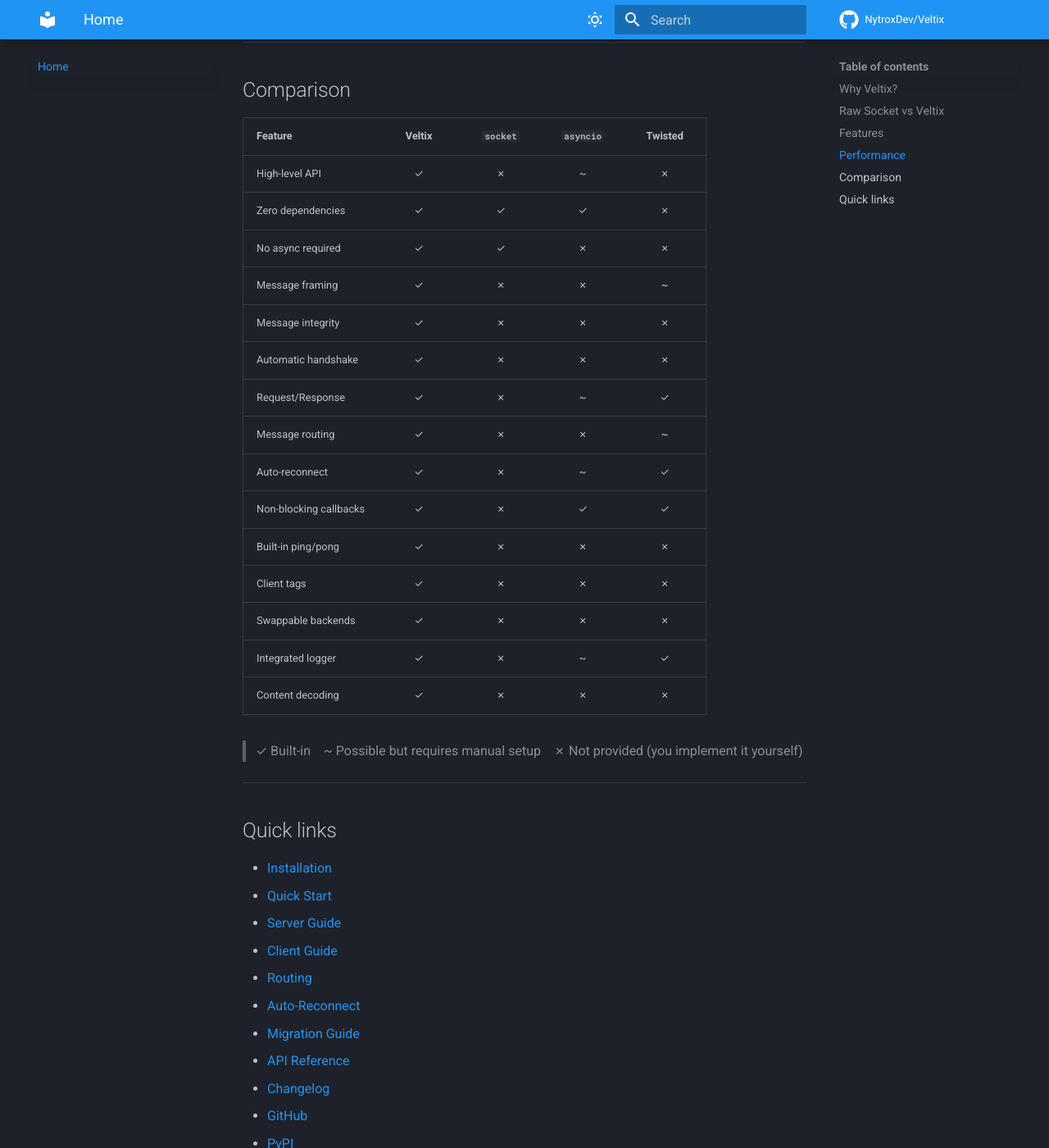
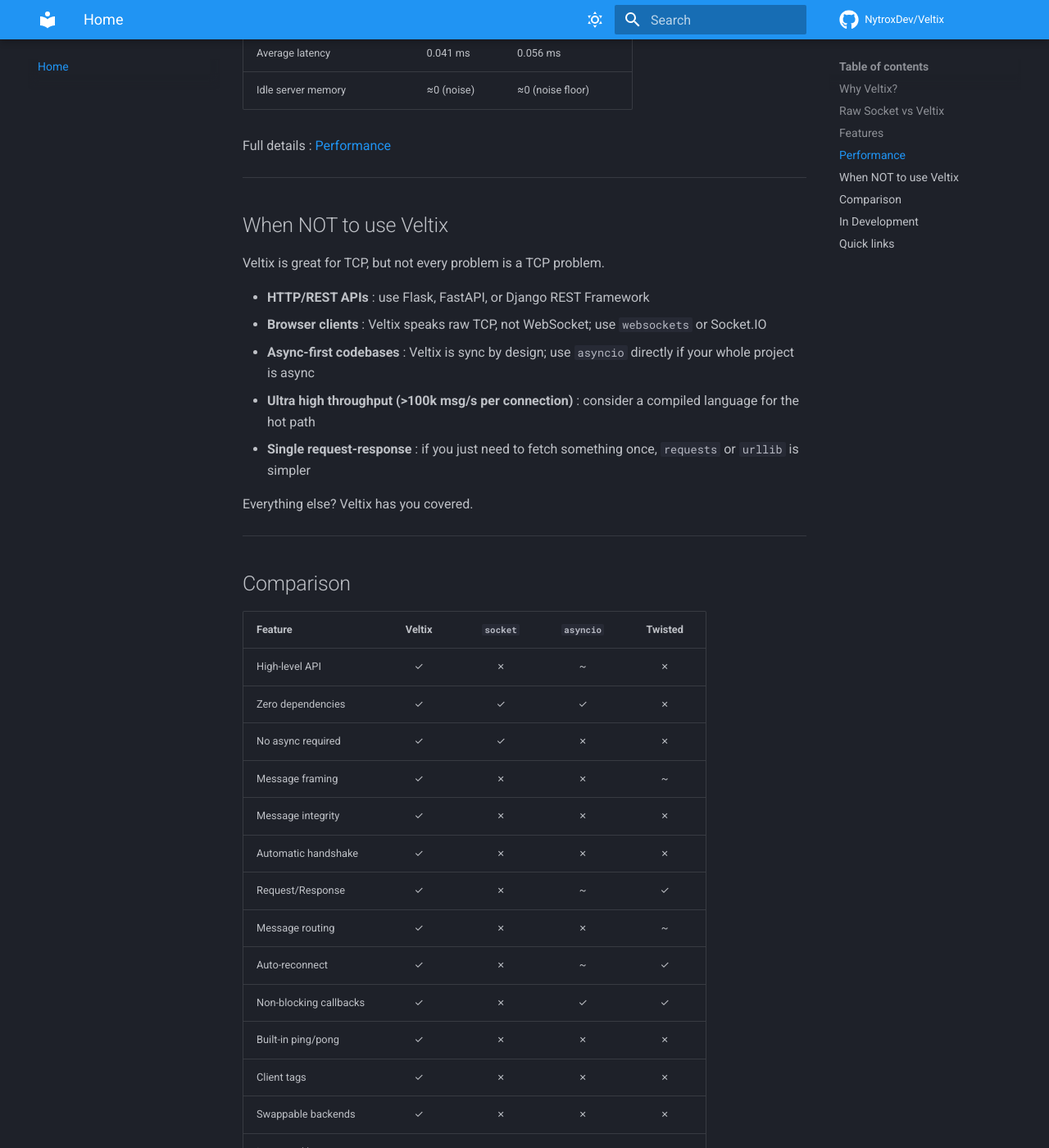
Before and after one commit to NytroxDev/Veltix, an MkDocs documentation site: the page built from docs/index.md, in a window 1280 px wide and 1400 px high, scrolled down 3453 px. Shown: the whole window at 82% size. Built offline with MkDocs 1.6.1 and Material for MkDocs 9.7.7, drawn with Linux system fonts in a browser that asks for light colours; comment, search, counter and statistics services are not loaded; some of the changed text lies outside the part shown.

Commit message:
docs(index): add encryption warning and align home page with readme

```diff
--- a/docs/index.md
+++ b/docs/index.md
@@ -1,3 +1,8 @@
+!!! warning "Veltix does not encrypt anything"
+    Messages travel in plaintext over TCP: anyone on the network path can read or tamper with them.
+    Built-in encryption (TLS) is planned for the end of 2026, possibly earlier. Until then, run Veltix
+    over a trusted network (LAN, localhost) or tunnel it yourself (WireGuard, SSH, stunnel).
+
 # Veltix
 
 > Python TCP, without the boilerplate.
@@ -140,6 +145,20 @@
 
 ---
 
+## When NOT to use Veltix
+
+Veltix is great for TCP, but not every problem is a TCP problem.
+
+- **HTTP/REST APIs** : use Flask, FastAPI, or Django REST Framework
+- **Browser clients** : Veltix speaks raw TCP, not WebSocket; use `websockets` or Socket.IO
+- **Async-first codebases** : Veltix is sync by design; use `asyncio` directly if your whole project is async
+- **Ultra high throughput (>100k msg/s per connection)** : consider a compiled language for the hot path
+- **Single request-response** : if you just need to fetch something once, `requests` or `urllib` is simpler
+
+Everything else? Veltix has you covered.
+
+---
+
 ## Comparison
 
 | Feature                | Veltix | `socket` | `asyncio` | Twisted |
@@ -164,6 +183,19 @@
 
 ---
 
+## In Development
+
+- **Encryption (TLS)** : native transport encryption, planned for the end of 2026, possibly earlier.
+  Until then, Veltix runs in plaintext; see the warning at the top of this page.
+- **Handshake hardening** : more robust handshake handling, from per-step timeouts to cleaner version
+  negotiation and failure recovery.
+- **Performance optimization** : the remaining hot-path overhead, now that framing/parse/compile run in
+  Rust.
+
+Experiment work lands on dedicated branches and only merges once fully validated.
+
+---
+
 ## Quick links
 
 - [Installation](getting-started/installation.md)
```
Also changed, not shown: other parts of docs/index.md (+1 -1 lines).
